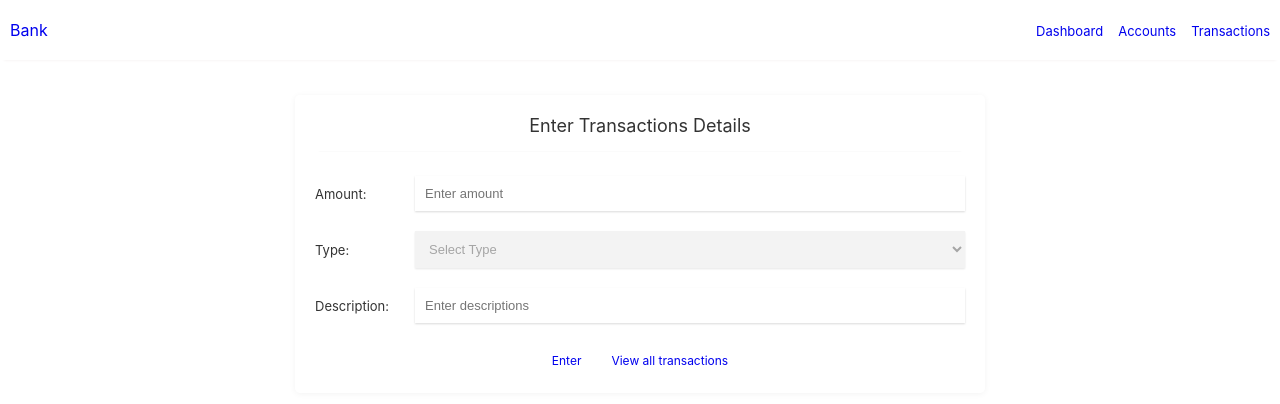
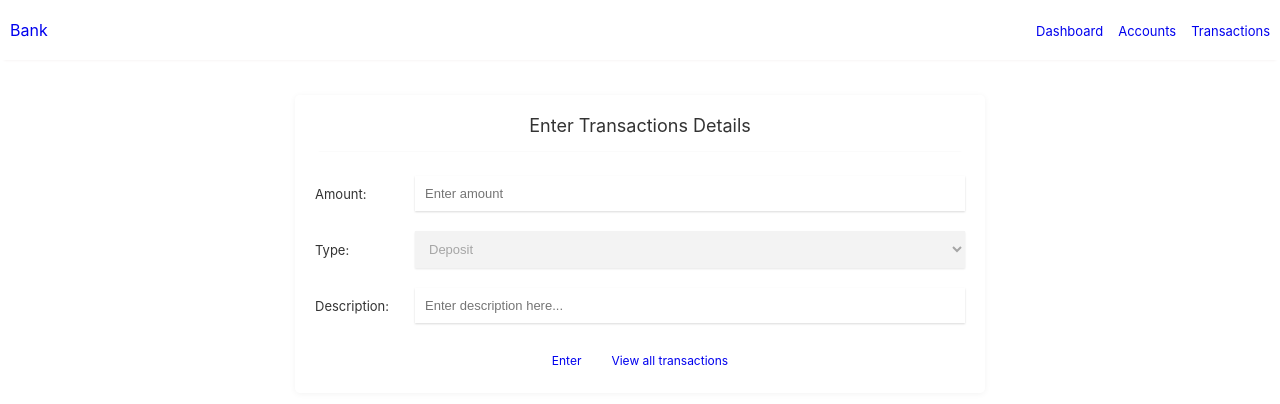
Before and after one commit to Ruqayya-Hasnee/banking-app, a React (Create React App) app: page /accounts/1/deposit in a window 1280 px wide. Shown: the top 404 px of the page. Built offline with nearby package versions, Linux system fonts and the light colour scheme.

Commit message:
refactors transaction

```diff
--- a/src/App.js
+++ b/src/App.js
@@ -6,8 +6,7 @@ import Transactions from "./components/transactions/Transactions";
 import { BrowserRouter, Route, Routes } from "react-router-dom";
 import CreateAccount from "./components/accounts/CreateAccount";
 import NotFound from "./components/notFound/NotFound";
-import Deposit from "./components/accounts/Deposit";
-import Withdraw from "./components/accounts/Withdraw";
+import Transaction from "./components/transaction/Transaction";
 
 function App() {
   return (
@@ -18,8 +17,14 @@ function App() {
         <Route path="/accounts" Component={Accounts} />
         <Route path="/transactions" Component={Transactions} />
         <Route path="/accounts/create" Component={CreateAccount} />
-        <Route path="/accounts/:accountId/deposit"  Component={Deposit}/>
-        <Route path="/accounts/:accountId/withdraw" Component={Withdraw} />
+        <Route
+          path="/accounts/:accountId/deposit"
+          Component={() => <Transaction type="DEPOSIT" />}
+        />
+        <Route
+          path="/accounts/:accountId/withdraw"
+          Component={() => <Transaction type="WITHDRAW" />}
+        />
         <Route path="/*" Component={NotFound} />
       </Routes>
     </BrowserRouter>
--- a/src/components/accounts/Deposit.js
+++ /dev/null
@@ -1,48 +0,0 @@
-import { Link } from "react-router-dom";
-import "./deposit.css";
-
-const Deposit = () => {
-  return (
-    <div className="create-deposit-wrapper">
-      <div className="deposit-form-wrapper">
-        <p className="top-of-deposit-form">Enter Transactions Details</p>
-        <form className="deposit-form">
-          <div className="deposit-input-wrapper">
-            <label>Amount:</label>
-            <input
-              type="text"
-              placeholder="Enter amount"
-              className="create-deposit-input"
-            />
-          </div>
-          <div className="deposit-input-wrapper">
-            <label>Type:</label>
-            <select className="select"  disabled>
-              <option value="">Select Type</option>
-              <option value="">Deposit</option>
-              <option value="">Withdraw</option>
-            </select>
-          </div>
-          <div className="deposit-description-wrapper">
-            <label>Description:</label>
-            <input
-              type="text"
-              placeholder="Enter descriptions"
-              className="description-input"
-            />
-          </div>
-        </form>
-        <div className="add-deposit-footer">
-          <div className="deposit-actions">
-            <Link to="">Enter</Link>
-          </div>
-          <div className="deposit-actions">
-            <Link to="/transactions">View all transactions</Link>
-          </div>
-        </div>
-      </div>
-    </div>
-  );
-};
-
-export default Deposit;
--- a/src/components/accounts/Withdraw.js
+++ /dev/null
@@ -1,47 +0,0 @@
-import { Link } from "react-router-dom";
-import "./withdraw.css";
-const Withdraw = () => {
-  return (
-    <div className="create-withdraw-wrapper">
-      <div className="withdraw-form-wrapper">
-        <p className="top-of-withdraw-form">Enter Transactions Details</p>
-        <form className="withdraw-form">
-          <div className="withdraw-input-wrapper">
-            <label>Amount:</label>
-            <input
-              type="text"
-              placeholder="Enter amount"
-              className="create-withdraw-input"
-            />
-          </div>
-          <div className="withdraw-input-wrapper">
-            <label>Type:</label>
-            <select className="select"  disabled>
-              <option value="">Select Type</option>
-              <option value="">Deposit</option>
-              <option value="">Current</option>
-            </select>
-          </div>
-          <div className="withdraw-description-wrapper">
-            <label>Description:</label>
-            <input
-              type="text"
-              placeholder="Enter transactions"
-              className="description-input"
-            />
-          </div>
-        </form>
-        <div className="add-withdraw-footer">
-          <div className="withdraw-actions">
-            <Link to="">Enter</Link>
-          </div>
-          <div className="withdraw-actions">
-            <Link to="/transactions">View all transactions</Link>
-          </div>
-        </div>
-      </div>
-    </div>
-  );
-};
-
-export default Withdraw;
--- a/src/components/accounts/deposit.css
+++ /dev/null
@@ -1,94 +0,0 @@
-.create-deposit-wrapper {
-  display: flex;
-  justify-content: center;
-  padding: 35px;
-}
-
-.deposit-form-wrapper {
-  width: 650px;
-  border-radius: 5px;
-  padding: 20px;
-  box-shadow: rgba(0, 0, 0, 0.05) 0px 1px 6px;
-}
-
-.top-of-deposit-form {
-  box-shadow: 0 2px 3px -4px gray;
-  padding-bottom: 15px;
-  text-align: center;
-  border-top-right-radius: 5px;
-  border-top-left-radius: 5px;
-  color: #333;
-}
-
-.deposit-form {
-  padding: 25px 0px;
-  color: #333;
-  display: flex;
-  flex-direction: column;
-  gap: 20px;
-}
-
-.deposit-input-wrapper {
-  display: flex;
-  align-items: center;
-}
-
-.deposit-input-wrapper label {
-  width: 100px;
-  font-size: 13px;
-}
-
-.create-deposit-input {
-  font-size: 1em;
-  border: none;
-  outline: none;
-  flex: 1;
-  box-shadow: rgba(0, 0, 0, 0.15) 0px 1px 2px;
-  font-size: 13px;
-  padding: 10px;
-}
-
-.deposit-description-wrapper {
-  display: flex;
-  align-items: center;
-}
-
-.description-input {
-  font-size: 1em;
-  border: none;
-  outline: none;
-  flex: 1;
-  box-shadow: rgba(0, 0, 0, 0.15) 0px 1px 2px;
-  font-size: 13px;
-  padding: 10px;
-}
-
-.deposit-description-wrapper label {
-  width: 100px;
-  font-size: 13px;
-}
-
-select {
-  border: none;
-  outline: none;
-  font-size: 1em;
-  flex: 1;
-  cursor: pointer;
-  box-shadow: rgba(0, 0, 0, 0.15) 0px 1px 2px;
-  font-size: 13px;
-  padding: 10px;
-}
-
-.add-deposit-footer {
-  display: flex;
-  justify-content: center;
-  align-items: center;
-  text-align: center;
-  gap: 20px;
-}
-
-.add-deposit-footer .deposit-actions {
-  border-radius: 4px;
-  padding: 5px;
-  font-size: 12px;
-}
--- /dev/null
+++ b/src/components/transaction/Transaction.js
@@ -0,0 +1,52 @@
+import { Link } from "react-router-dom";
+import "./transaction.css";
+
+const Transaction = (props) => {
+  return (
+    <div className="create-transaction-wrapper">
+      <div className="transaction-form-wrapper">
+        <p className="top-of-transaction-form">Enter Transactions Details</p>
+        <form className="transaction-form">
+          <div className="input-wrapper">
+            <label>Amount:</label>
+            <input
+              type="text"
+              placeholder="Enter amount"
+              className="transaction-input"
+            />
+          </div>
+          <div className="input-wrapper">
+            <label>Type:</label>
+            <select
+              className="transaction-input"
+              defaultValue={props.type}
+              disabled
+            >
+              <option value="">Select Type</option>
+              <option value="DEPOSIT">Deposit</option>
+              <option value="WITHDRAW">Withdraw</option>
+            </select>
+          </div>
+          <div className="input-wrapper">
+            <label>Description:</label>
+            <input
+              type="text"
+              placeholder="Enter description here..."
+              className="transaction-input"
+            />
+          </div>
+        </form>
+        <div className="add-transaction-footer">
+          <div className="transaction-actions">
+            <Link to="">Enter</Link>
+          </div>
+          <div className="transaction-actions">
+            <Link to="/transactions">View all transactions</Link>
+          </div>
+        </div>
+      </div>
+    </div>
+  );
+};
+
+export default Transaction;
--- a/src/components/accounts/withdraw.css
+++ b/src/components/transaction/transaction.css
@@ -1,17 +1,17 @@
-.create-withdraw-wrapper {
+.create-transaction-wrapper {
   display: flex;
   justify-content: center;
   padding: 35px;
 }
 
-.withdraw-form-wrapper {
+.transaction-form-wrapper {
   width: 650px;
   border-radius: 5px;
   padding: 20px;
   box-shadow: rgba(0, 0, 0, 0.05) 0px 1px 6px;
 }
 
-.top-of-withdraw-form {
+.top-of-transaction-form {
   box-shadow: 0 2px 3px -4px gray;
   padding-bottom: 15px;
   text-align: center;
@@ -20,7 +20,7 @@
   color: #333;
 }
 
-.withdraw-form {
+.transaction-form {
   padding: 25px 0px;
   color: #333;
   display: flex;
@@ -28,17 +28,17 @@
   gap: 20px;
 }
 
-.withdraw-input-wrapper {
+.input-wrapper {
   display: flex;
   align-items: center;
 }
 
-.withdraw-input-wrapper label {
+.input-wrapper label {
   width: 100px;
   font-size: 13px;
 }
 
-.create-withdraw-input {
+.transaction-input {
   font-size: 1em;
   border: none;
   outline: none;
@@ -48,38 +48,7 @@
   padding: 10px;
 }
 
-.withdraw-description-wrapper {
-  display: flex;
-  align-items: center;
-}
-
-.description-input {
-  font-size: 1em;
-  border: none;
-  outline: none;
-  flex: 1;
-  box-shadow: rgba(0, 0, 0, 0.15) 0px 1px 2px;
-  font-size: 13px;
-  padding: 10px;
-}
-
-.withdraw-description-wrapper label {
-  width: 100px;
-  font-size: 13px;
-}
-
-select {
-  border: none;
-  outline: none;
-  font-size: 1em;
-  flex: 1;
-  cursor: pointer;
-  box-shadow: rgba(0, 0, 0, 0.15) 0px 1px 2px;
-  font-size: 13px;
-  padding: 10px;
-}
-
-.add-withdraw-footer {
+.add-transaction-footer {
   display: flex;
   justify-content: center;
   align-items: center;
@@ -87,7 +56,7 @@ select {
   gap: 20px;
 }
 
-.add-withdraw-footer .withdraw-actions {
+.add-transaction-footer .transaction-actions {
   border-radius: 4px;
   padding: 5px;
   font-size: 12px;
```
